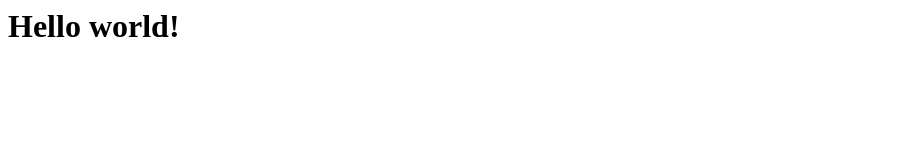
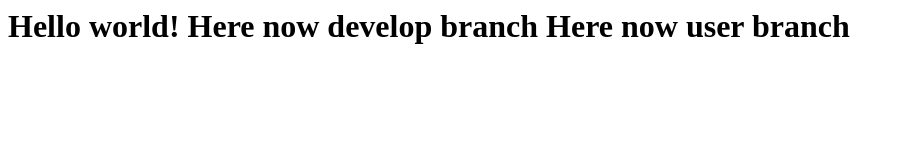
Before and after one commit to seyoo630/Yoo_homepage, a plain HTML site: page index.html in a window 1280 px wide. Shown: the whole page, without its empty margins (0-905 px from the left). Drawn offline with Linux system fonts and the light colour scheme.

Commit message:
second commit

```diff
--- a/index.html
+++ b/index.html
@@ -4,6 +4,10 @@
 <body>
     <h1>
        Hello world!
+
+       Here now develop branch
+
+       Here now user branch
     </h1>
 </body>
 </html>
```
